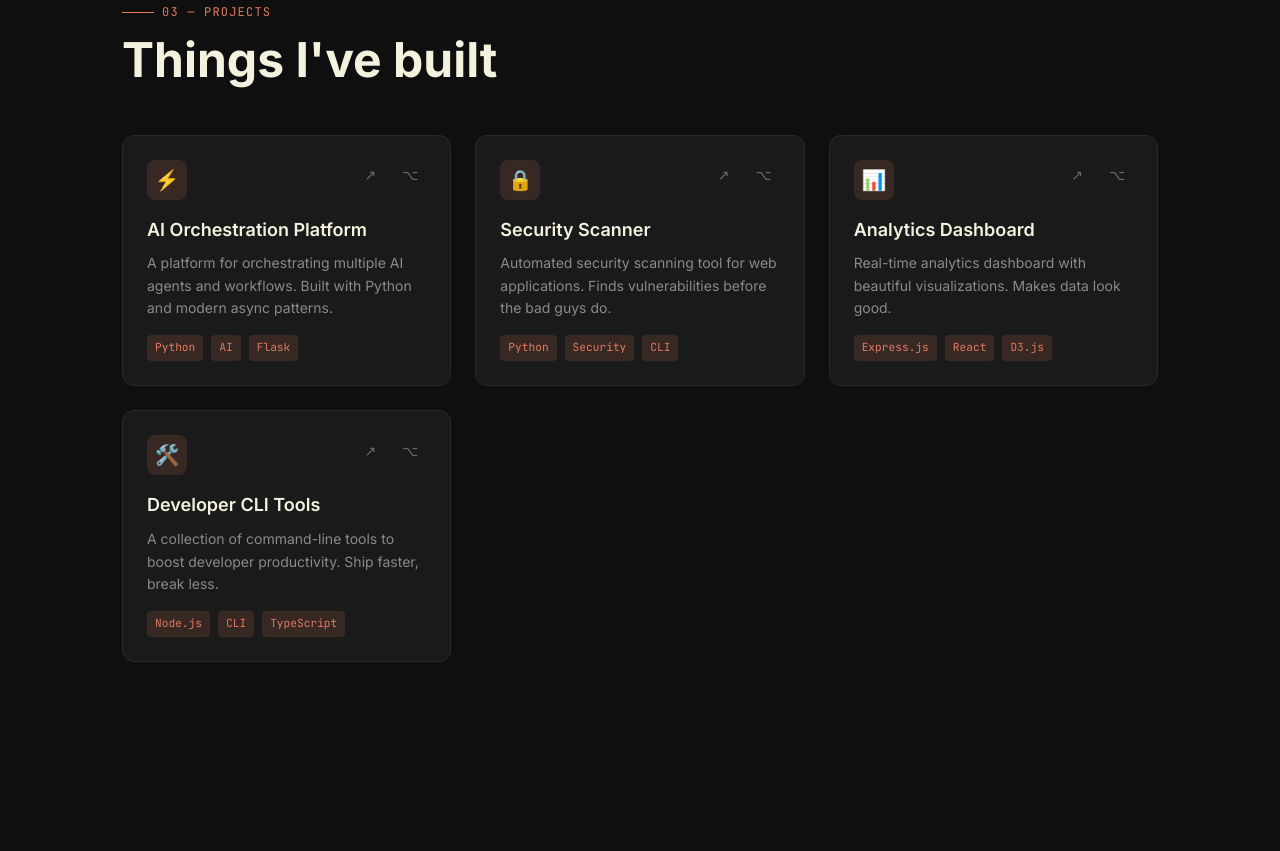
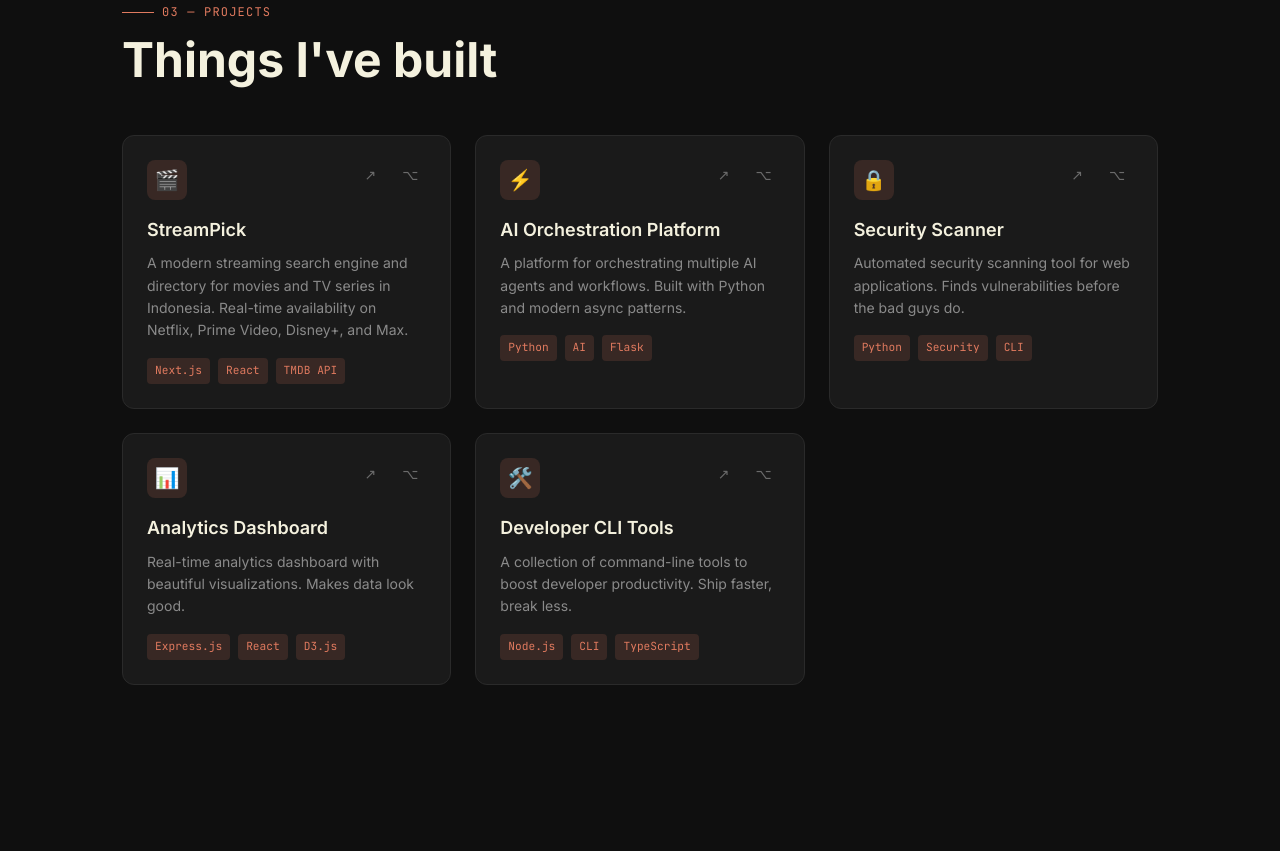
Before and after one commit to devdotninja-prog/personal-website, a plain HTML site: page index.html in a window 1280 px wide. Shown: the part 2490-3341 px from the top of the page. Drawn offline with Linux system fonts and the light colour scheme.

Commit message:
feat: add StreamPick project to portfolio and include Python code reviewer agent skill configuration

```diff
--- a/index.html
+++ b/index.html
@@ -162,6 +162,23 @@
         <div class="projects-grid" id="projects-grid">
           <article class="project-card">
             <div class="project-header">
+              <div class="project-icon">🎬</div>
+              <div class="project-links">
+                <a href="https://streampick.achgz.dev/" target="_blank" rel="noopener" class="project-link" aria-label="View Demo">↗</a>
+                <a href="#" class="project-link" aria-label="View GitHub">⌥</a>
+              </div>
+            </div>
+            <h3 class="project-title">StreamPick</h3>
+            <p class="project-desc">A modern streaming search engine and directory for movies and TV series in Indonesia. Real-time availability on Netflix, Prime Video, Disney+, and Max.</p>
+            <div class="project-tags">
+              <span class="project-tag">Next.js</span>
+              <span class="project-tag">React</span>
+              <span class="project-tag">TMDB API</span>
+            </div>
+          </article>
+
+          <article class="project-card">
+            <div class="project-header">
               <div class="project-icon">⚡</div>
               <div class="project-links">
                 <a href="#" class="project-link" aria-label="View Demo">↗</a>
```
